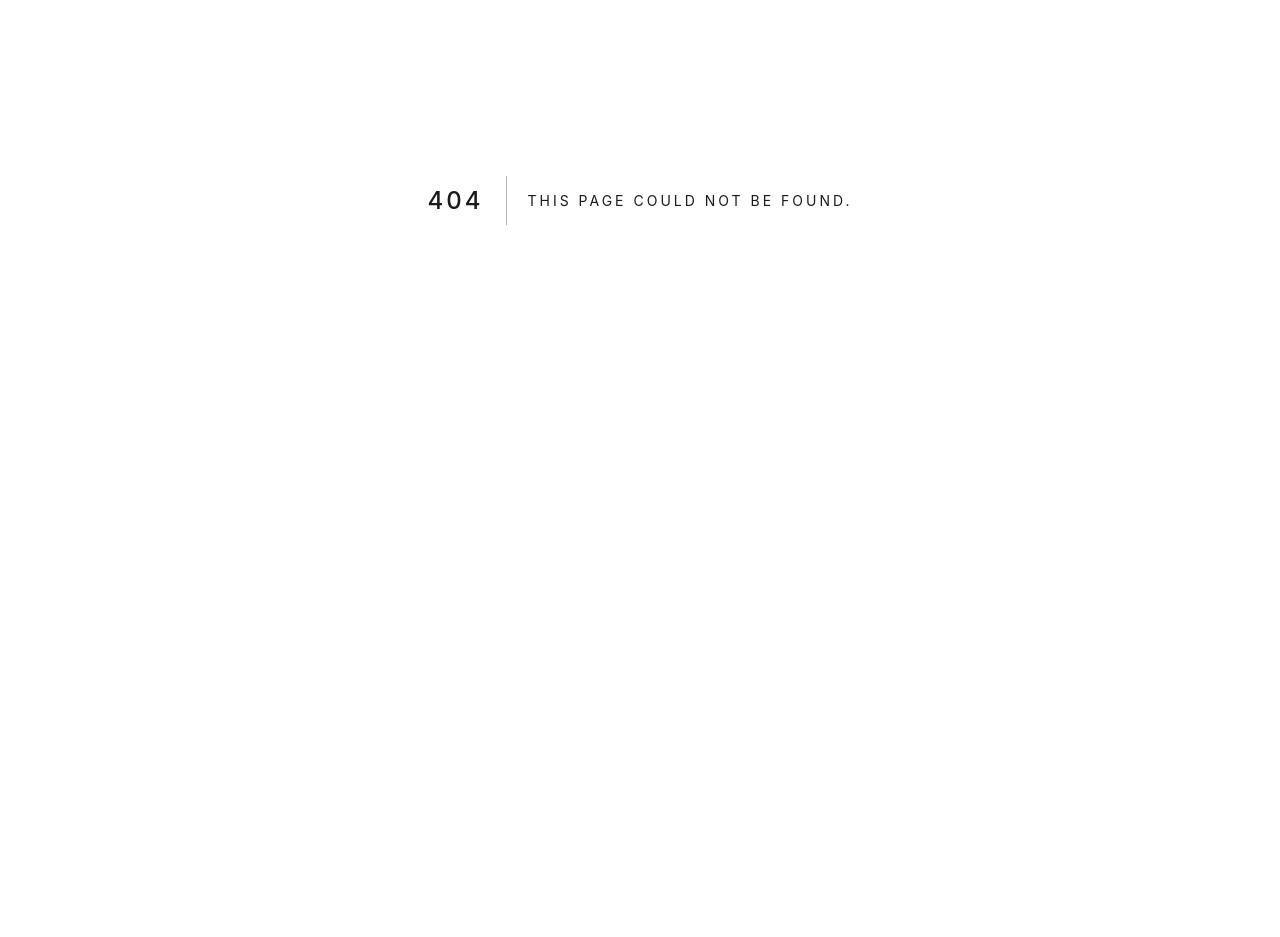
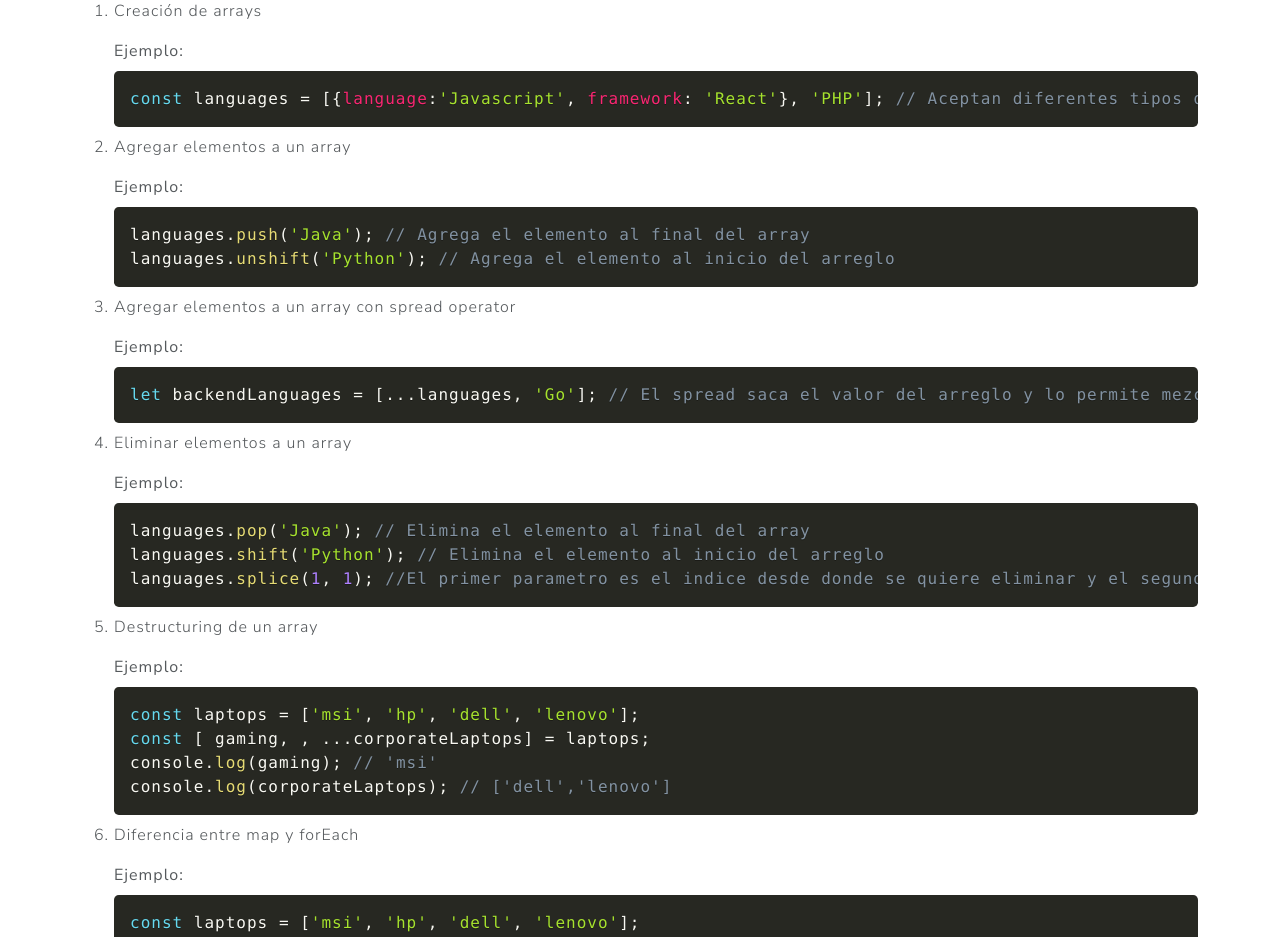
Before and after one commit to nicolasariza/nicode, a Next.js app: page /blog/javascript/arrays in a window 1280 px wide. Before the commit this address had no page. Shown: the part 200-1137 px from the top of the page. Before the commit the page ends 800 px from the top, so only its background shows below. Built offline with nearby package versions, Linux system fonts and the light colour scheme.

Commit message:
arrays section added

```diff
--- /dev/null
+++ b/pages/blog/javascript/arrays.js
@@ -0,0 +1,70 @@
+import Layout from '../../../components/Layout';
+
+const Arrays = () => {
+  return (
+    <Layout>
+      <h1>Javascript</h1>
+      <h3>Arrays</h3>
+      <ol>
+        <li>
+          <p>Creación de arrays</p>
+          <strong>Ejemplo:</strong>
+          <pre>
+            <code className="language-js">{`const languages = [{language:'Javascript', framework: 'React'}, 'PHP']; // Aceptan diferentes tipos de datos`}
+            </code>
+          </pre>
+        </li>
+        <li>
+          <p>Agregar elementos a un array</p>
+          <strong>Ejemplo:</strong>
+          <pre>
+            <code className="language-js">{`languages.push('Java'); // Agrega el elemento al final del array
+languages.unshift('Python'); // Agrega el elemento al inicio del arreglo`}
+            </code>
+          </pre>
+        </li>
+        <li>
+          <p>Agregar elementos a un array con spread operator</p>
+          <strong>Ejemplo:</strong>
+          <pre>
+            <code className="language-js">{`let backendLanguages = [...languages, 'Go']; // El spread saca el valor del arreglo y lo permite mezclar con el nuevo`}
+            </code>
+          </pre>
+        </li>
+        <li>
+          <p>Eliminar elementos a un array</p>
+          <strong>Ejemplo:</strong>
+          <pre>
+            <code className="language-js">{`languages.pop('Java'); // Elimina el elemento al final del array
+languages.shift('Python'); // Elimina el elemento al inicio del arreglo
+languages.splice(1, 1); //El primer parametro es el indice desde donde se quiere eliminar y el segundo es cuantos elementos a partir de ese indice `}
+            </code>
+          </pre>
+        </li>
+        <li>
+          <p>Destructuring de un array</p>
+          <strong>Ejemplo:</strong>
+          <pre>
+            <code className="language-js">{`const laptops = ['msi', 'hp', 'dell', 'lenovo'];
+const [ gaming, , ...corporateLaptops] = laptops;
+console.log(gaming); // 'msi'
+console.log(corporateLaptops); // ['dell','lenovo']`}
+            </code>
+          </pre>
+        </li>
+        <li>
+          <p>Diferencia entre map y forEach</p>
+          <strong>Ejemplo:</strong>
+          <pre>
+            <code className="language-js">{`const laptops = ['msi', 'hp', 'dell', 'lenovo'];
+const newLaptops = laptops.map( product => Brand `+"${product}"+`); // Crea un nuevo arreglo
+const newLaptops2 = laptops.forEach( product => Brand `+"${product}"+`); // Hace la iteracion pero su return es undefined`}
+            </code>
+          </pre>
+        </li>
+        </ol>
+    </Layout>
+  );
+};
+
+export default Arrays;
--- a/pages/blog/javascript/objects.js
+++ b/pages/blog/javascript/objects.js
@@ -1,6 +1,6 @@
 import Layout from '../../../components/Layout';
 
-const Javascript = () => {
+const Objects = () => {
   return (
     <Layout>
       <h1>Javascript</h1>
@@ -84,4 +84,4 @@ const product2 = new Product('TV',250)`}
   );
 };
 
-export default Javascript;
+export default Objects;
```
Also changed, not shown: pages/blog/javascript.js (+17 -2 lines), pages/blog/javascript/tips.js (added, +22 -0 lines).
